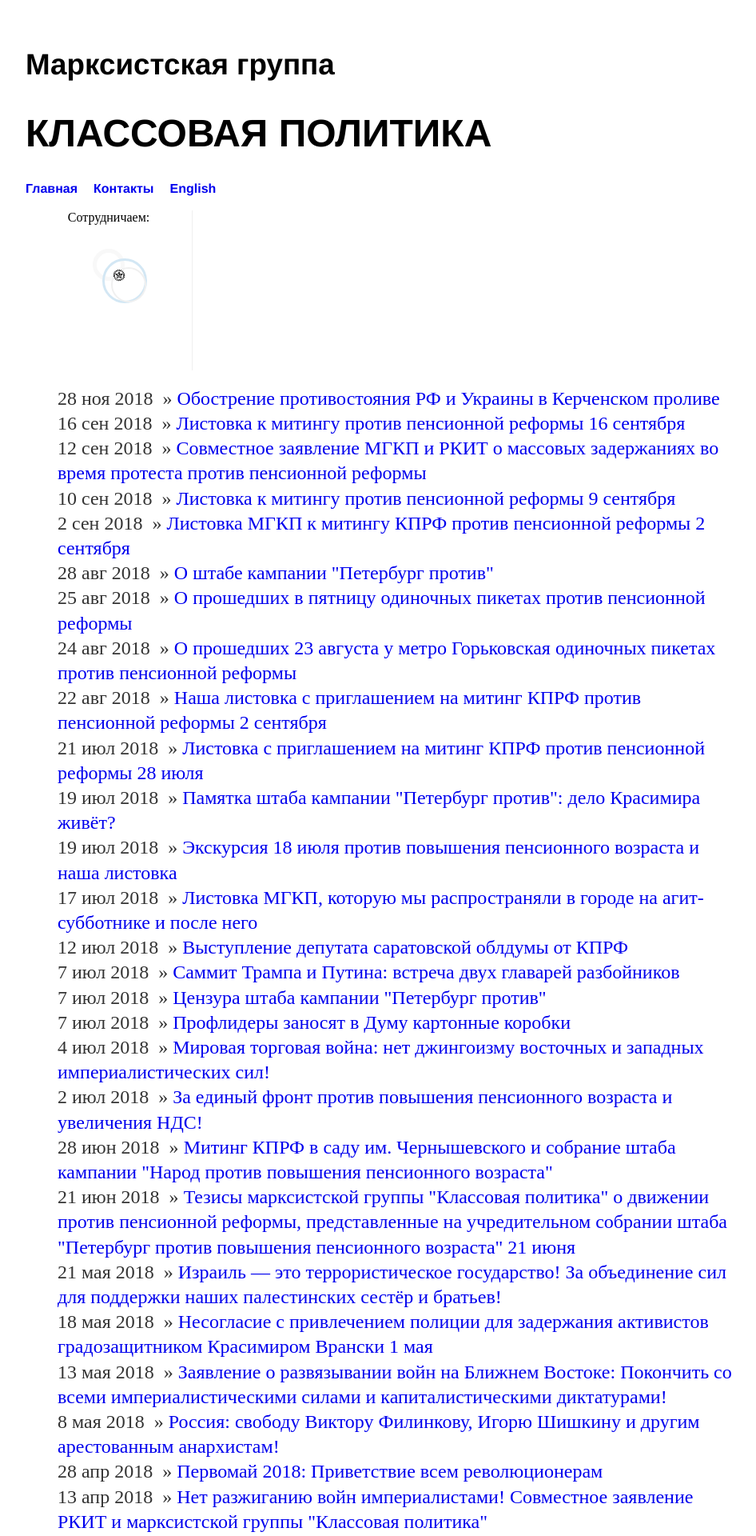
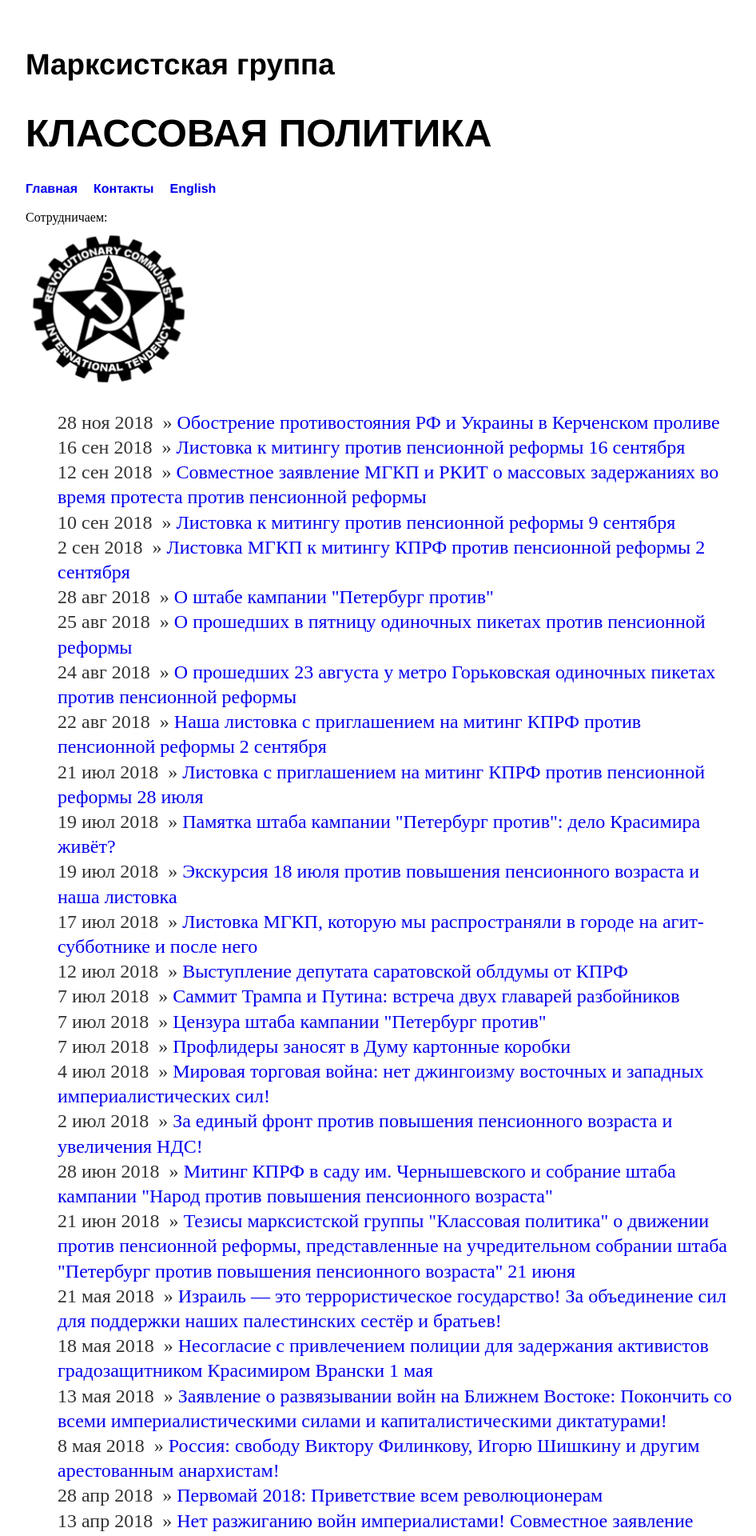
Before and after one commit to mgkp/mgkp.github.io, a Jekyll site: the page built from index.html, in a window 1280 px wide. Shown: the top 1920 px of the page at 80% size, without its empty margins (160-1106 px from the left). Built offline with Jekyll 4.4.1, drawn with Linux system fonts in a browser that asks for light colours.

Commit message:
logo size

```diff
--- a/_includes/sidebar.html
+++ b/_includes/sidebar.html
@@ -3,7 +3,7 @@
   <div class="title">Сотрудничаем:</div>
   <div id="avatar">
     <a href="https://thecommunists.net"><div class="border">
-      <div class="img_container"><img src ="/images/rcit_logo.png" /></div>
+      <div class="img_container"><img width="120pt" height="120pt" src="/images/rcit_logo.png" /></div>
     </div></a>
 </div>
 </section>
--- a/css/main.css
+++ b/css/main.css
@@ -59,15 +59,15 @@ ul.posts li { list-style: none; }
 }*/
 
 #sidebar {
-    width: 13em; /*200px;*/
-    /*	position: fixed;*/
+ /*   width: 13em; 200px;*/
+    /*	position: fixed;
     top: 200px;
     left: 160px;
     bottom: 260px;
-    right: auto;
-    min-height: 200px;
+    /*right: auto;
+    min-height: 13em;
     border-right: 1px solid #efefef;
-
+/*
     #avatar {
 	margin:30px auto 0 auto;
 	width: 30px;
@@ -75,7 +75,7 @@ ul.posts li { list-style: none; }
 	border-radius: 50%;
 	border: 5px solid #f8f8f8;
 
-	.border {
+/*	.border {
 	    border-radius:50%;
 	    width:50px;
 	    height:50px;
@@ -85,17 +85,17 @@ ul.posts li { list-style: none; }
 
 	    .img_container {
 		border-radius:50%;
-		width:40px;
+		width: 13em;
 		height:40px;
 		border:2px solid #f0f0f0;
 		margin-left: 8px;
 		margin-top: 8px;
-
+*/
 		img{
-		    width: 40%;
-		    height: 40%;
-		    border-radius:50%;
-		    overflow: hidden;
+		    width: 13em;
+		    height: 13em;
+		  /*  border-radius:50%;
+		    overflow: hidden;*/
 		}
 	    }
 	}
```
